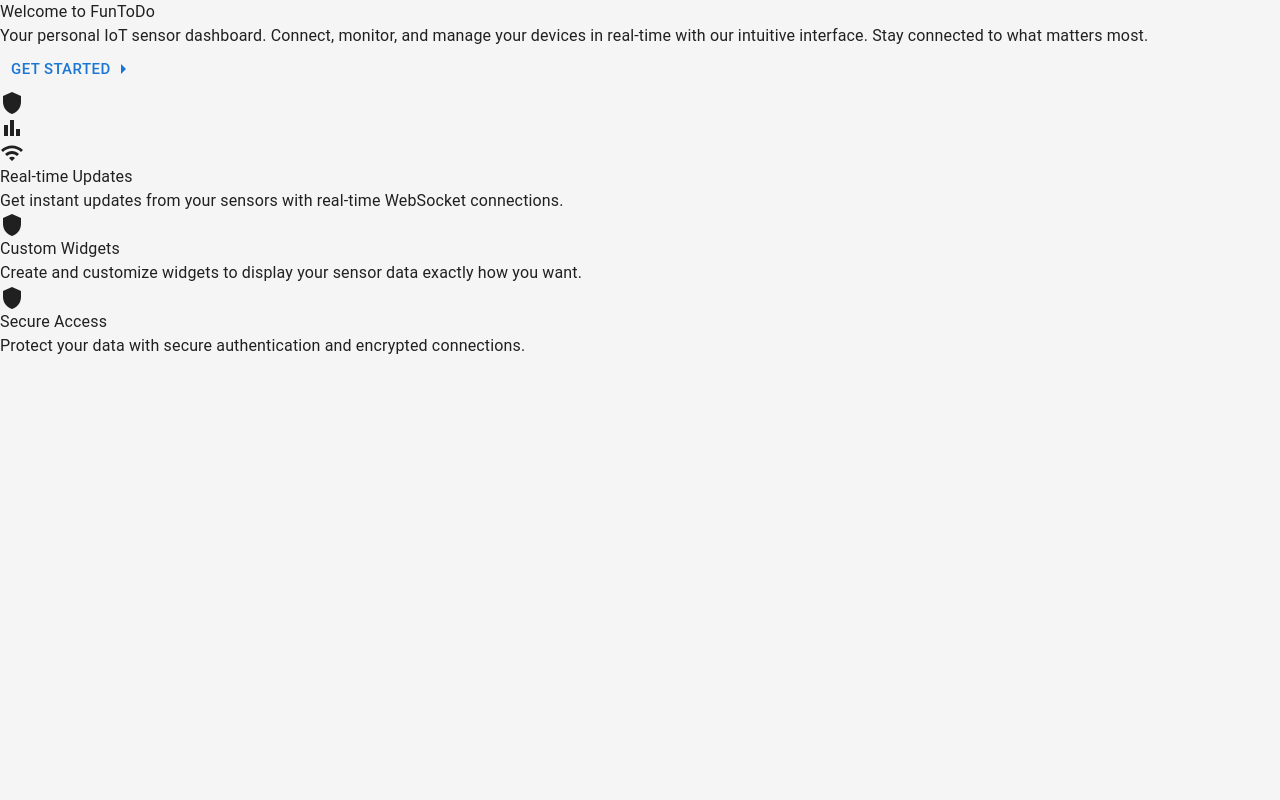
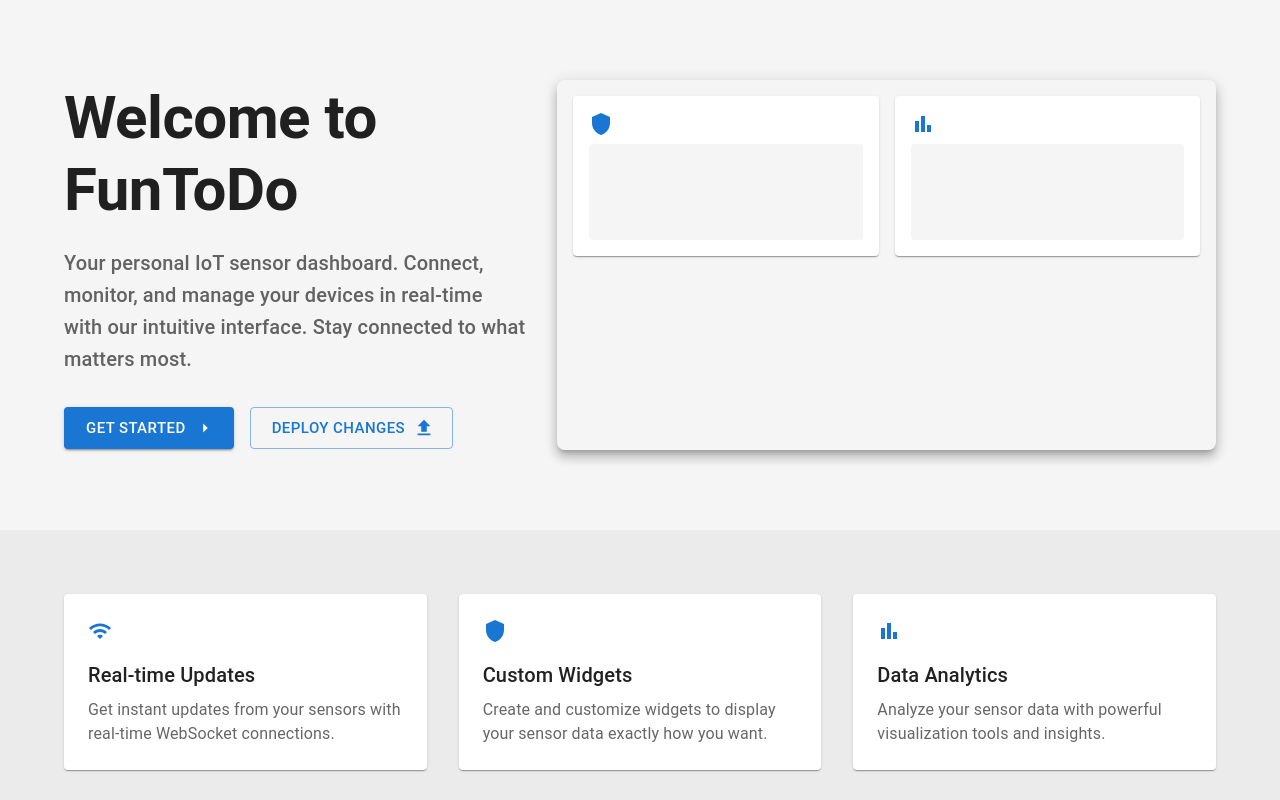
Before and after one commit to ahmedmagdydev/funtodo-frontend, a React (Vite) app in the folder fun-todo-frontend/: page / in a window 1280 px wide. Built offline with nearby package versions, Linux system fonts and the light colour scheme; no server answers.

Commit message:
updates in landing by adding deploy button

```diff
--- a/fun-todo-frontend/src/App.tsx
+++ b/fun-todo-frontend/src/App.tsx
@@ -29,7 +29,7 @@ function App() {
         <Route path="/register" element={<Register />} />
         <Route path="/login" element={<Login />} />
         <Route path="/dashboard" element={<PrivateRoute><Dashboard /></PrivateRoute>} />
-        <Route path="/" element={<LandingPage  onGetStarted={() => {}} />} />
+        <Route path="/" element={<LandingPage   />} />
       </Routes>
     </ThemeProvider>
   )
--- a/fun-todo-frontend/src/components/landing.tsx
+++ b/fun-todo-frontend/src/components/landing.tsx
@@ -1,113 +1,122 @@
+import { Box, Button, Container, Grid, Paper, Typography, useTheme } from "@mui/material";
+import { motion } from "framer-motion";
+import { ArrowRight, Wifi, Shield, BarChart ,Upload} from "@mui/icons-material";
+import { useNavigate } from "react-router-dom";
+import axios from "axios";
 
-// import React from "react";
-import { Button } from "@mui/material";
-import { motion } from "framer-motion";
-import { ArrowRight, Wifi, Shield, BarChart } from "@mui/icons-material";
+export const LandingPage = () => {
+  const theme = useTheme();
+  const navigate = useNavigate();
 
-interface LandingPageProps {
-  onGetStarted: () => void;
-}
-
-export const LandingPage = ({ onGetStarted }: LandingPageProps) => {
   return (
-    <div className="min-h-screen bg-background">
+    <Box sx={{ minHeight: "100vh", bgcolor: "background.default" }}>
       {/* Hero Section */}
-      <div className="relative overflow-hidden">
-        <div className="max-w-7xl mx-auto px-4 sm:px-6 lg:px-8 py-12 md:py-20">
-          <div className="lg:grid lg:grid-cols-[.75fr_1fr] lg:gap-8 items-center">
-            <div className="mb-12 lg:mb-0">
+      <Box sx={{ position: "relative", overflow: "hidden" }}>
+        <Container maxWidth="lg" sx={{ py: { xs: 6, md: 10 } }}>
+          <Grid container spacing={4} alignItems="center">
+            <Grid item xs={12} lg={5}>
               <motion.div
                 initial={{ opacity: 0, y: 20 }}
                 animate={{ opacity: 1, y: 0 }}
                 transition={{ duration: 0.5 }}
               >
-                <h1 className="text-4xl font-extrabold tracking-tight lg:text-5xl mb-6">
+                <Typography variant="h2" component="h1" gutterBottom fontWeight="bold">
                   Welcome to FunToDo
-                </h1>
-                <p className="text-lg text-muted-foreground mb-8">
+                </Typography>
+                <Typography variant="h6" color="text.secondary" paragraph sx={{ mb: 4 }}>
                   Your personal IoT sensor dashboard. Connect, monitor, and
                   manage your devices in real-time with our intuitive interface.
                   Stay connected to what matters most.
-                </p>
-                <Button size="large" onClick={onGetStarted}>
-                  Get Started <ArrowRight className="ml-2 h-5 w-5" />
+                </Typography>
+                <Button variant="contained" size="large" onClick={() => navigate('/login')} endIcon={<ArrowRight />}>
+                  Get Started
+                </Button>
+                <Button variant="outlined" size="large" onClick={() => {
+                  axios.post('https://api.netlify.com/build_hooks/67a882232d93a68ef4b5c281',null)
+                }}  endIcon={<Upload />} sx={{ mx: 2 }}>
+                  deploy changes
                 </Button>
               </motion.div>
-            </div>
+            </Grid>
 
             {/* Preview Section */}
+            <Grid item xs={12} lg={7}>
               <motion.div
                 initial={{ opacity: 0, scale: 0.95 }}
                 animate={{ opacity: 1, scale: 1 }}
                 transition={{ duration: 0.5, delay: 0.2 }}
-              className="relative rounded-lg overflow-hidden border bg-card shadow-2xl"
               >
-              <div className="aspect-[16/9] relative bg-muted">
-                <div className="absolute inset-0 p-4 grid grid-cols-2 gap-4">
+                <Paper elevation={8} sx={{ borderRadius: 2, overflow: "hidden" }}>
+                  <Box sx={{ position: "relative", aspectRatio: "16/9", bgcolor: "action.hover" }}>
+                    <Box sx={{ position: "absolute", inset: 0, p: 2 }}>
+                      <Grid container spacing={2}>
                         {/* Sample Widgets */}
-                  <div className="bg-background rounded-lg p-4 shadow-lg">
-                    <Shield className="h-6 w-6 mb-2 text-primary" />
-                    <div className="h-24 rounded-md bg-muted animate-pulse" />
-                  </div>
-                  <div className="bg-background rounded-lg p-4 shadow-lg">
-                    <BarChart className="h-6 w-6 mb-2 text-primary" />
-                    <div className="h-24 rounded-md bg-muted animate-pulse" />
-                  </div>
-                </div>
-              </div>
+                        <Grid item xs={6}>
+                          <Paper sx={{ p: 2, height: "100%" }}>
+                            <Shield sx={{ color: "primary.main", mb: 1, width: 24, height: 24 }} />
+                            <Box sx={{ height: 96, bgcolor: "action.hover", borderRadius: 1, animation: "pulse 2s infinite" }} />
+                          </Paper>
+                        </Grid>
+                        <Grid item xs={6}>
+                          <Paper sx={{ p: 2, height: "100%" }}>
+                            <BarChart sx={{ color: "primary.main", mb: 1, width: 24, height: 24 }} />
+                            <Box sx={{ height: 96, bgcolor: "action.hover", borderRadius: 1, animation: "pulse 2s infinite" }} />
+                          </Paper>
+                        </Grid>
+                      </Grid>
+                    </Box>
+                  </Box>
+                </Paper>
               </motion.div>
-          </div>
-        </div>
-      </div>
+            </Grid>
+          </Grid>
+        </Container>
+      </Box>
 
       {/* Features Section */}
-      <div className="bg-muted/50 py-16">
-        <div className="max-w-7xl mx-auto px-4 sm:px-6 lg:px-8">
-          <div className="grid md:grid-cols-3 gap-8">
+      <Box sx={{ bgcolor: "action.hover", py: 8 }}>
+        <Container maxWidth="lg">
+          <Grid container spacing={4}>
+            {[
+              {
+                icon: <Wifi />,
+                title: "Real-time Updates",
+                description: "Get instant updates from your sensors with real-time WebSocket connections."
+              },
+              {
+                icon: <Shield />,
+                title: "Custom Widgets",
+                description: "Create and customize widgets to display your sensor data exactly how you want."
+              },
+              {
+                icon: <BarChart />,
+                title: "Data Analytics",
+                description: "Analyze your sensor data with powerful visualization tools and insights."
+              }
+            ].map((feature, index) => (
+              <Grid item xs={12} md={4} key={feature.title}>
                 <motion.div
                   initial={{ opacity: 0, y: 20 }}
                   animate={{ opacity: 1, y: 0 }}
-              transition={{ duration: 0.5, delay: 0.3 }}
-              className="bg-background p-6 rounded-lg shadow-lg"
+                  transition={{ duration: 0.5, delay: 0.3 + index * 0.1 }}
                 >
-              <Wifi className="h-12 w-12 text-primary mb-4" />
-              <h3 className="text-xl font-semibold mb-2">Real-time Updates</h3>
-              <p className="text-muted-foreground">
-                Get instant updates from your sensors with real-time WebSocket
-                connections.
-              </p>
+                  <Paper sx={{ p: 3, height: "100%" }}>
+                    <Box sx={{ color: "primary.main", mb: 2 }}>
+                      {feature.icon}
+                    </Box>
+                    <Typography variant="h6" gutterBottom>
+                      {feature.title}
+                    </Typography>
+                    <Typography color="text.secondary">
+                      {feature.description}
+                    </Typography>
+                  </Paper>
                 </motion.div>
-
-            <motion.div
-              initial={{ opacity: 0, y: 20 }}
-              animate={{ opacity: 1, y: 0 }}
-              transition={{ duration: 0.5, delay: 0.4 }}
-              className="bg-background p-6 rounded-lg shadow-lg"
-            >
-              <Shield className="h-12 w-12 text-primary mb-4" />
-              <h3 className="text-xl font-semibold mb-2">Custom Widgets</h3>
-              <p className="text-muted-foreground">
-                Create and customize widgets to display your sensor data exactly
-                how you want.
-              </p>
-            </motion.div>
-
-            <motion.div
-              initial={{ opacity: 0, y: 20 }}
-              animate={{ opacity: 1, y: 0 }}
-              transition={{ duration: 0.5, delay: 0.5 }}
-              className="bg-background p-6 rounded-lg shadow-lg"
-            >
-              <Shield className="h-12 w-12 text-primary mb-4" />
-              <h3 className="text-xl font-semibold mb-2">Secure Access</h3>
-              <p className="text-muted-foreground">
-                Protect your data with secure authentication and encrypted
-                connections.
-              </p>
-            </motion.div>
-          </div>
-        </div>
-      </div>
-    </div>
+              </Grid>
+            ))}
+          </Grid>
+        </Container>
+      </Box>
+    </Box>
   );
 };
```
Lines whose indentation alone changed are shown as unchanged.
